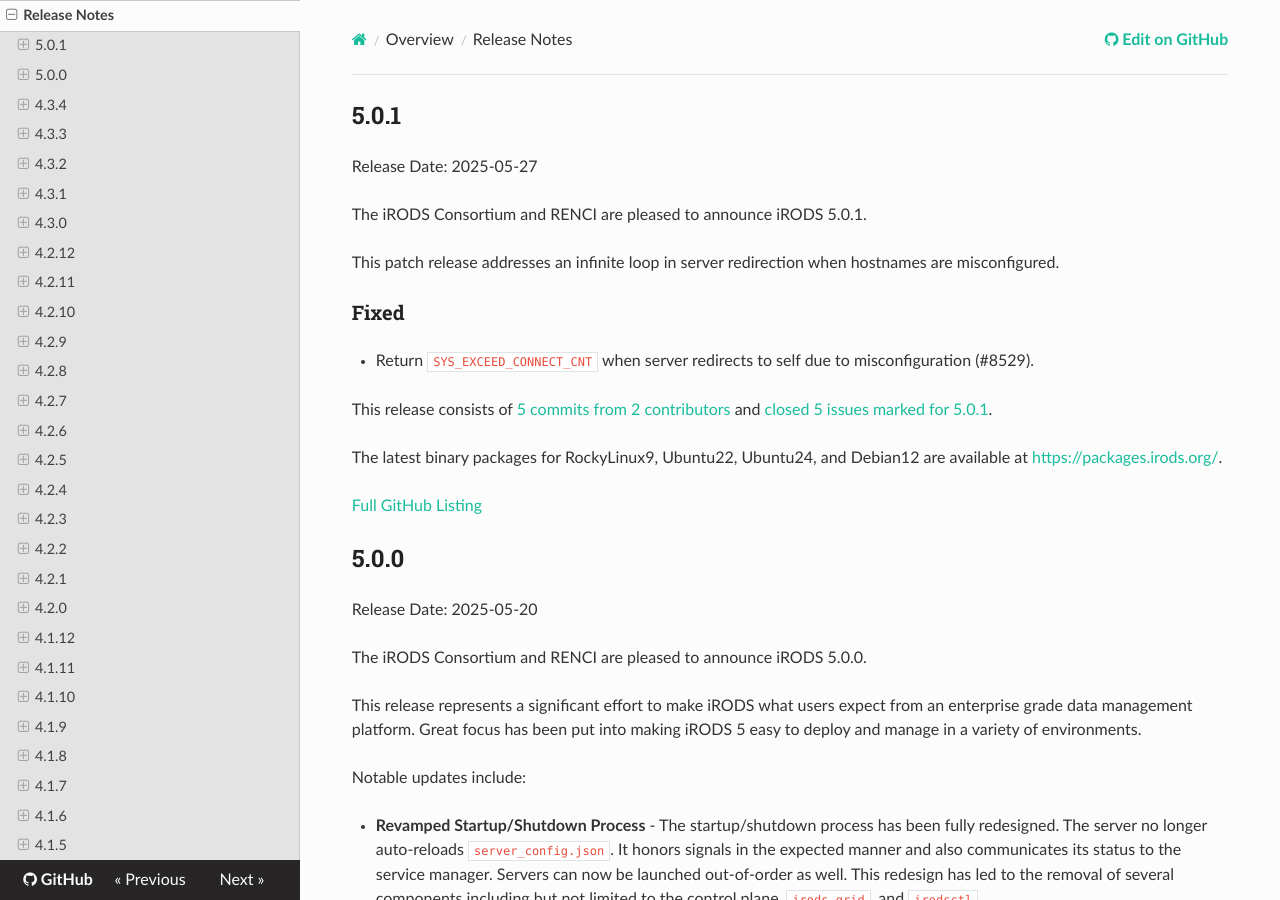
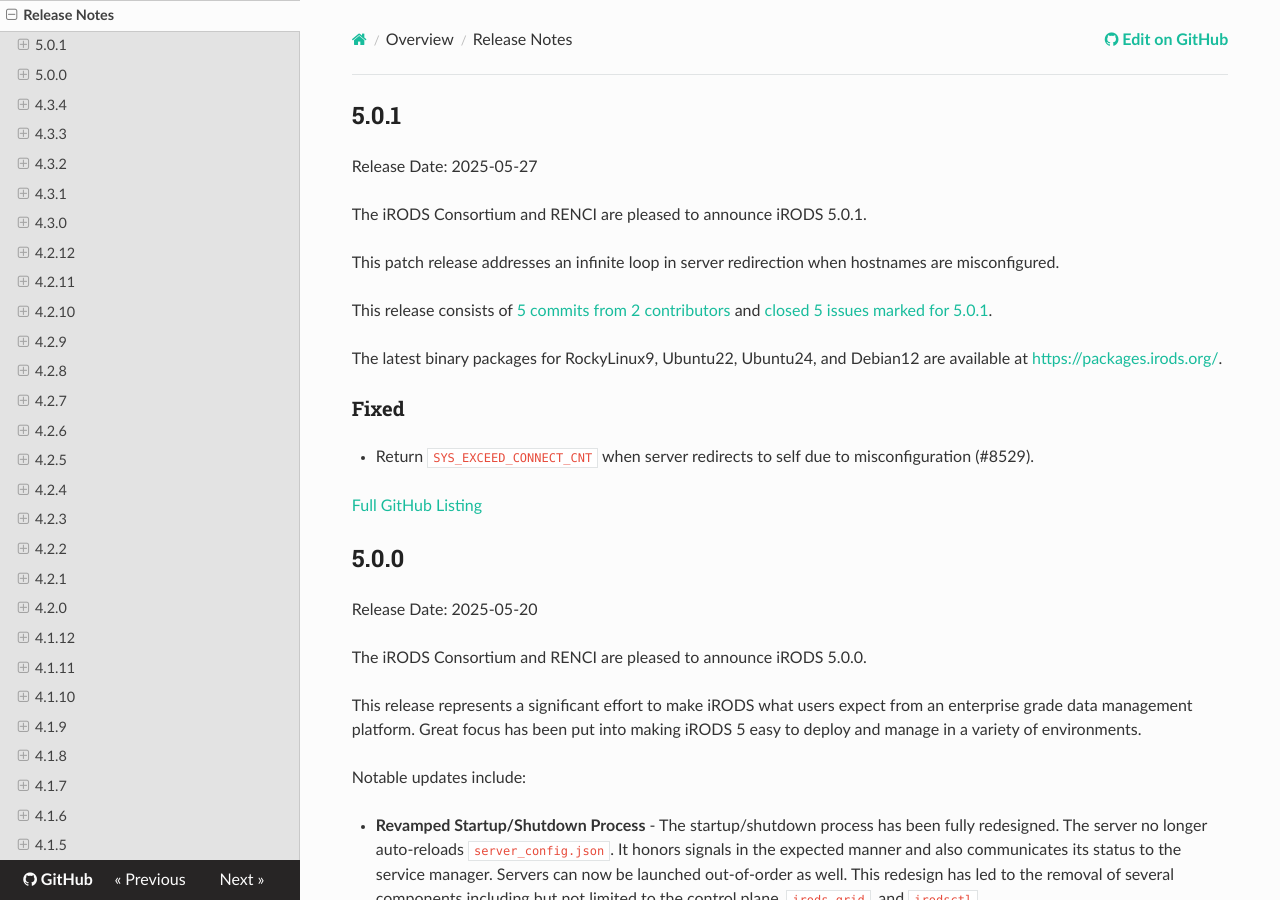
Before and after one commit to irods/irods_docs, an MkDocs documentation site: the page built from docs/release_notes.md, in a window 1280 px wide and 900 px high. Built offline with MkDocs 1.6.1, drawn with Linux system fonts in a browser that asks for light colours; nearby versions of some CDN libraries.

```diff
--- a/docs/release_notes.md
+++ b/docs/release_notes.md
@@ -8,13 +8,13 @@ The iRODS Consortium and RENCI are pleased to announce iRODS 5.0.1.
 
 This patch release addresses an infinite loop in server redirection when hostnames are misconfigured.
 
+This release consists of [5 commits from 2 contributors](https://github.com/irods/irods/compare/5.0.0...5.0.1) and [closed 5 issues marked for 5.0.1](https://github.com/irods/irods/issues?q=milestone%3A5.0.1).
+
+The latest binary packages for RockyLinux9, Ubuntu22, Ubuntu24, and Debian12 are available at <https://packages.irods.org/>.
+
 ### Fixed
 
 - Return `SYS_EXCEED_CONNECT_CNT` when server redirects to self due to misconfiguration (#8529).
-
-This release consists of [5 commits from 2 contributors](https://github.com/irods/irods/compare/5.0.0...5.0.1) and [closed 5 issues marked for 5.0.1](https://github.com/irods/irods/issues?q=milestone%3A5.0.1).
-
-The latest binary packages for RockyLinux9, Ubuntu22, Ubuntu24, and Debian12 are available at <https://packages.irods.org/>.
 
 [Full GitHub Listing](https://github.com/irods/irods/issues?q=milestone%3A5.0.1)
 
```
